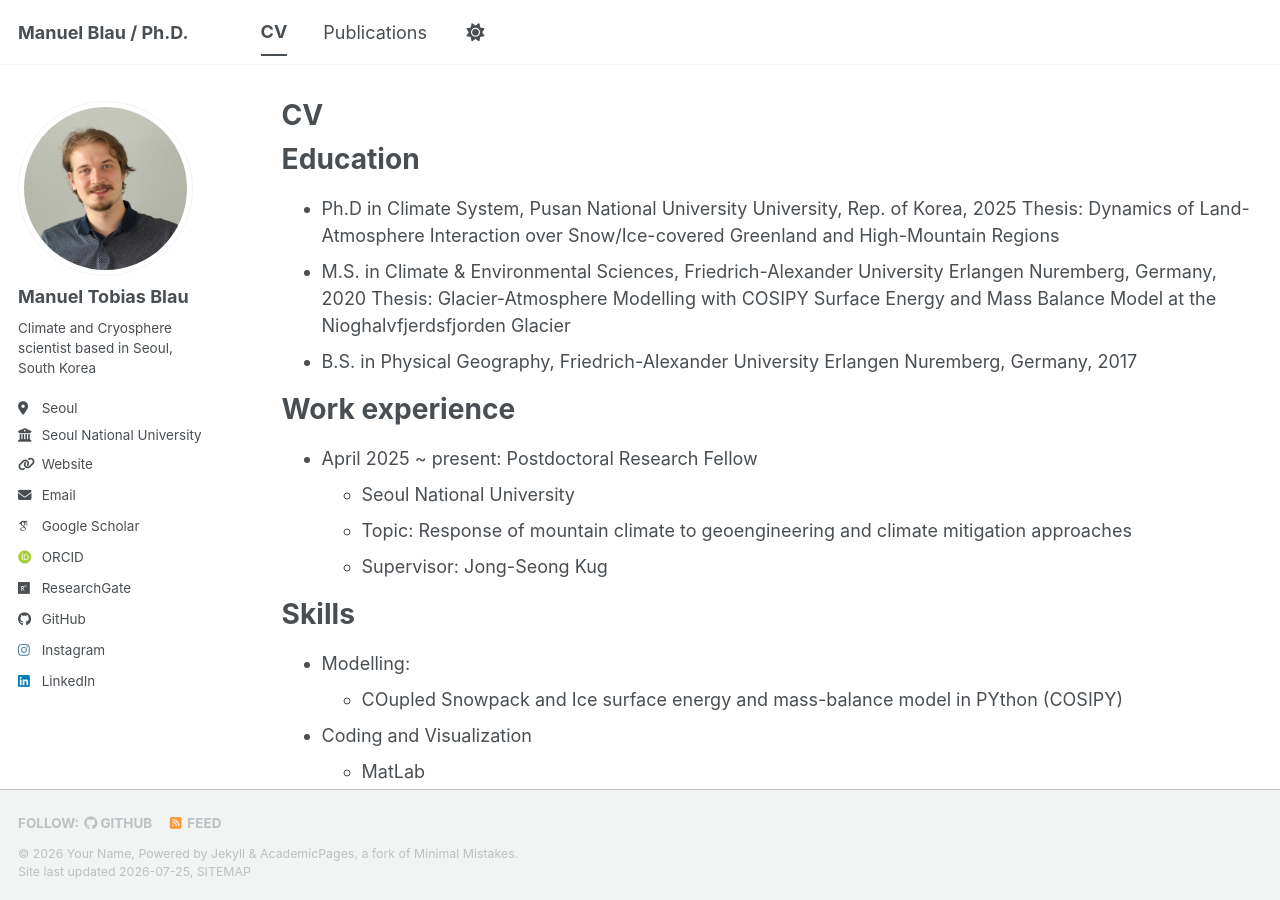
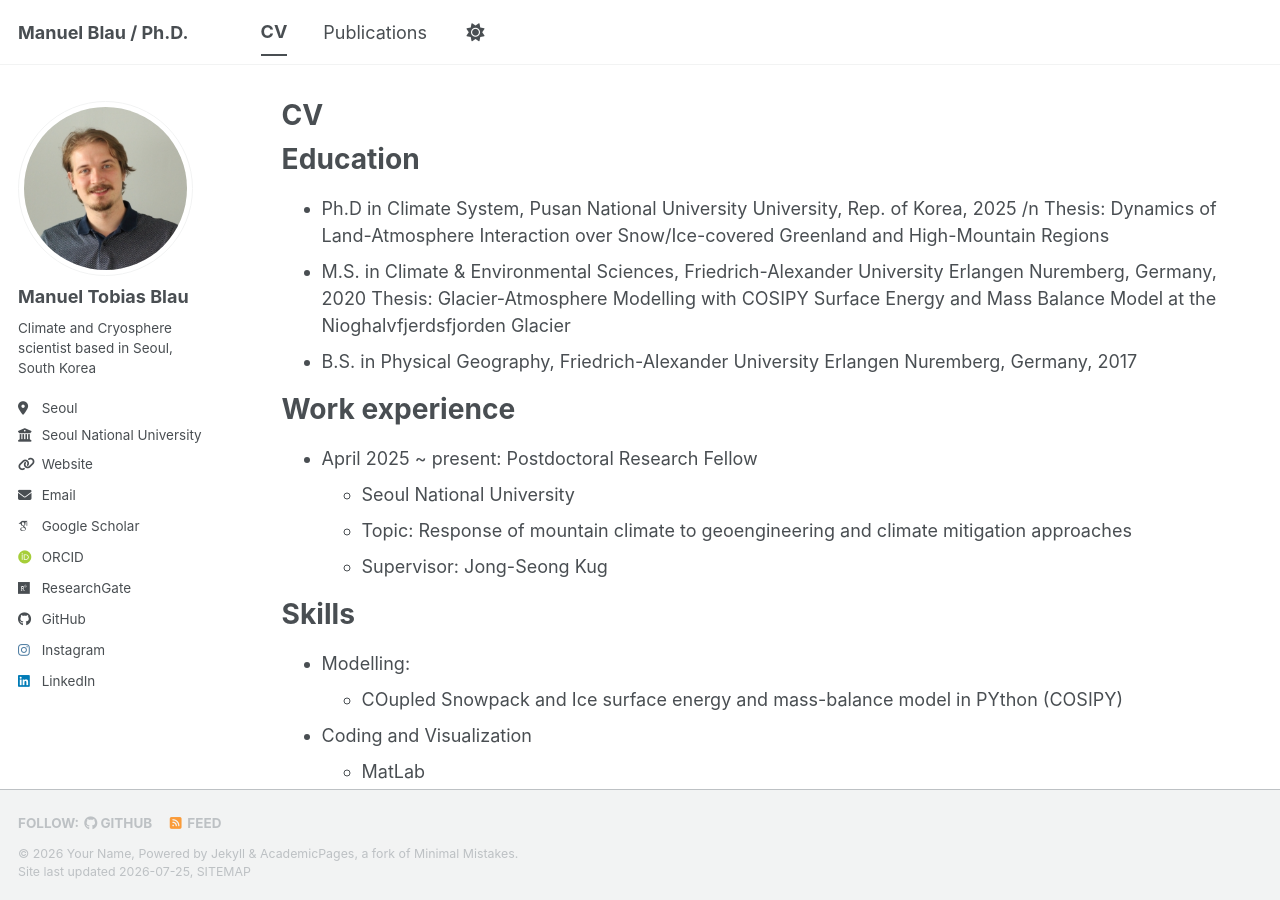
Before and after one commit to ManuTobt/manutobt.github.io, a Jekyll site: the page built from _pages/cv.md, in a window 1280 px wide and 900 px high. Built offline with Jekyll 4.4.1, drawn with Linux system fonts in a browser that asks for light colours; some web fonts are replaced; a script bundle is joined from its source files by our own code; library files that are not in the unit come from our copies; part of the change alters nothing that is shown.

Commit message:
Update cv.md

```diff
--- a/_pages/cv.md
+++ b/_pages/cv.md
@@ -11,8 +11,7 @@ redirect_from:
 
 Education
 ======
-* Ph.D in Climate System, Pusan National University University, Rep. of Korea, 2025
-    Thesis: Dynamics of Land-Atmosphere Interaction over Snow/Ice-covered Greenland and High-Mountain Regions
+* Ph.D in Climate System, Pusan National University University, Rep. of Korea, 2025 /n Thesis: Dynamics of Land-Atmosphere Interaction over Snow/Ice-covered Greenland and High-Mountain Regions
 * M.S. in Climate & Environmental Sciences, Friedrich-Alexander University Erlangen Nuremberg, Germany, 2020
     Thesis: Glacier-Atmosphere Modelling with COSIPY Surface Energy and Mass Balance Model at the Nioghalvfjerdsfjorden Glacier
 * B.S. in Physical Geography, Friedrich-Alexander University Erlangen Nuremberg, Germany, 2017
```
